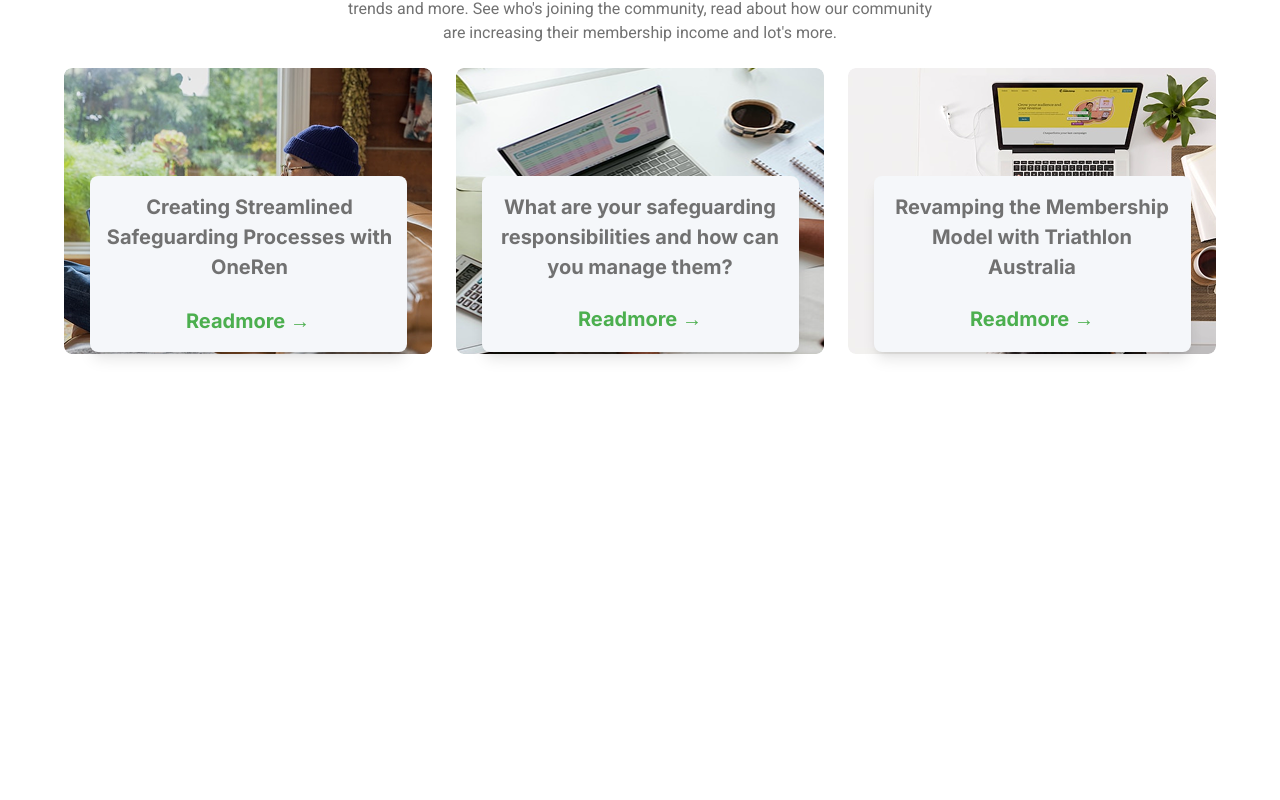
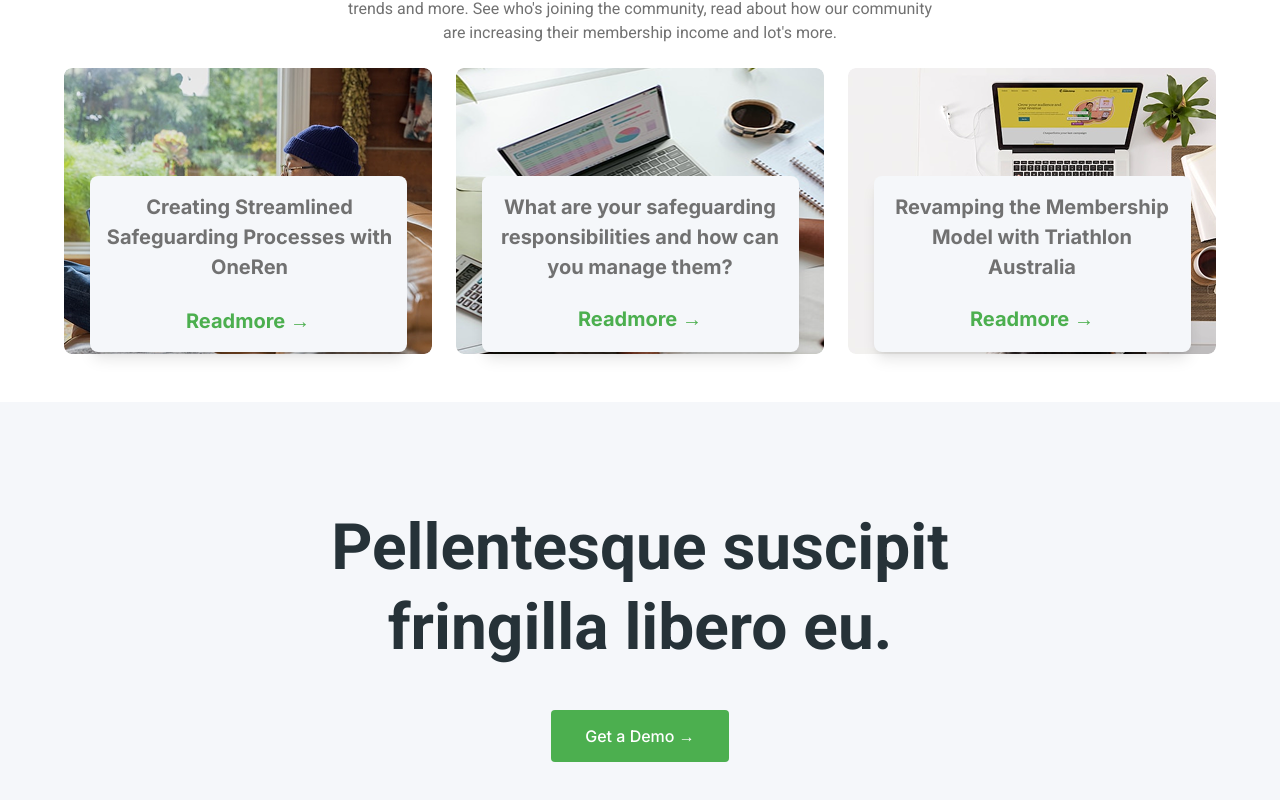
Before and after one commit to teksaglobalindonesia/next-tj-2025, a Next.js app: page / in a window 1280 px wide. Shown: the part 2898-3698 px from the top of the page. Before the commit the page ends 3300 px from the top, so only its background shows below. Built offline with nearby package versions, Linux system fonts and the light colour scheme.

Commit message:
update ribbon

```diff
--- a/app/page.tsx
+++ b/app/page.tsx
@@ -6,6 +6,7 @@ import Spending from "../components/custom/unseen-spending";
 import Achievement from "../components/custom/achievement";
 import Design from "../components/custom/how-to-design";
 import Marketing from "../components/custom/new-marketing";
+import Ribbon from "../components/custom/ribbon";
 
 export default function Page() {
   return (
@@ -18,6 +19,7 @@ export default function Page() {
       <Achievement />
       <Design />
       <Marketing />
+      <Ribbon />
 
     </main>
 
--- /dev/null
+++ b/components/custom/ribbon.tsx
@@ -0,0 +1,12 @@
+export default function Ribbon() {
+    return (
+        <section className="flex flex-col items-center justify-center px-[104px] py-[106px] bg-neutral-silver">
+            <h2 className="text-[64px] text-neutral-black font-inte font-semibold text-center w-[850px] h-[146px] mb-14 leading-tight">
+                Pellentesque suscipit fringilla libero eu.
+            </h2>
+            <button className="bg-brand-primary hover:bg-green-700 w-[178px] h-[52px] font-inter font-medium text-neutral-white text-[16px] px-6 py-3 rounded-sm">
+                Get a Demo →
+            </button>
+        </section>
+    );
+}
```
Also changed, not shown: components/custom/new-marketing.tsx (+3 -6 lines).
